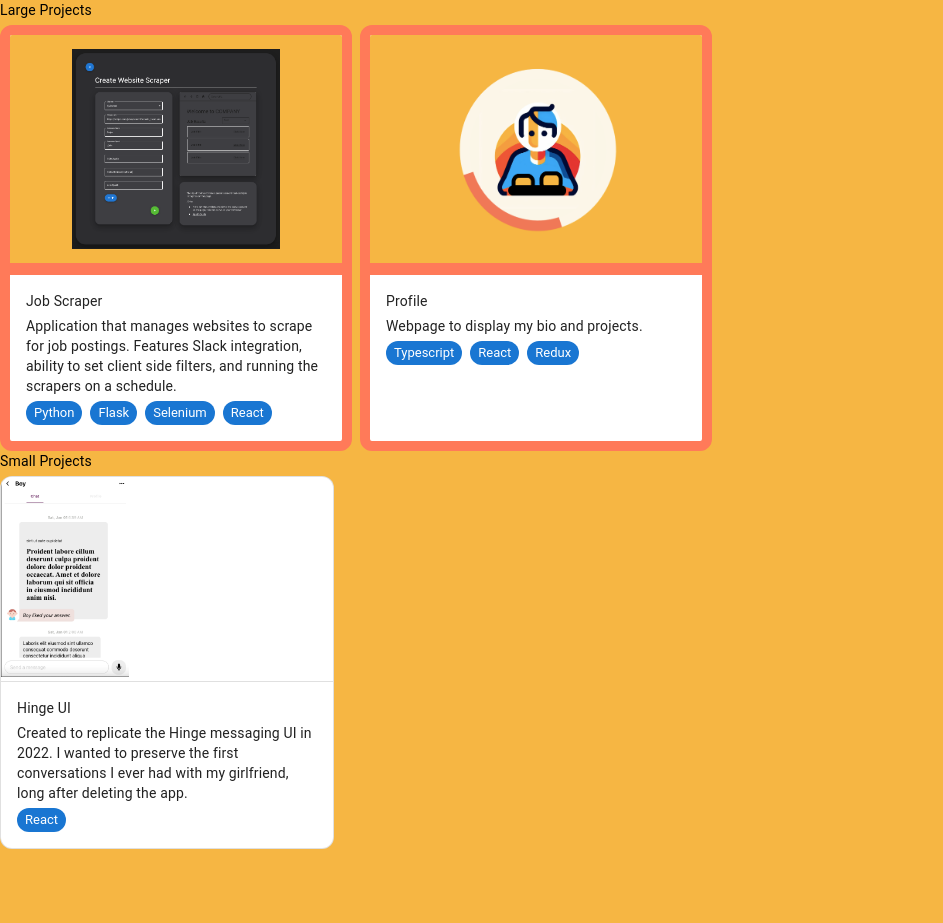
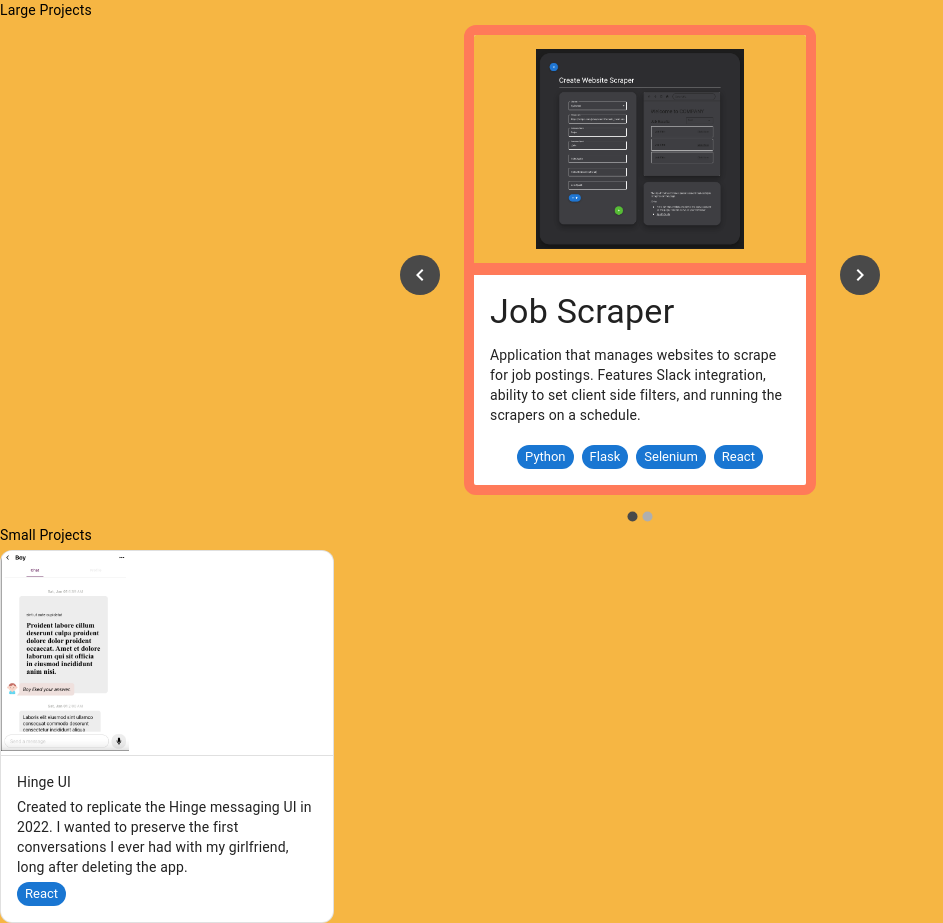
Before and after one commit to NateNi/nn-profile, a React (Vite) app: page / in a window 1280 px wide. Shown: the whole page, without its empty margins (0-943 px from the left). Before the commit the page ends 849 px from the top, so only its background shows below. Built offline with nearby package versions, Linux system fonts and the light colour scheme.

Commit message:
Implement carousel library for projects

```diff
--- a/package.json
+++ b/package.json
@@ -21,6 +21,7 @@
     "@reduxjs/toolkit": "^2.0.1",
     "react": "^18.2.0",
     "react-dom": "^18.2.0",
+    "react-material-ui-carousel": "^3.4.2",
     "react-redux": "^9.1.0"
   },
   "devDependencies": {
--- a/src/components/projects/index.tsx
+++ b/src/components/projects/index.tsx
@@ -8,6 +8,7 @@ import Chip from '@mui/material/Chip';
 import Stack from '@mui/material/Stack';
 import Divider from '@mui/material/Divider';
 import Typography from '@mui/material/Typography';
+import Carousel from 'react-material-ui-carousel'
 import "./projects.css";
 import JSCreate from './images/jobScraper/create.png';
 import HUIIntro from './images/hingeUI/intro.png';
@@ -45,24 +46,34 @@ export const Projects: FC = () => {
   return (
     <div>
       {projectsVisibility ? (
-        <Box className="projectsContainer">
+        <Box className="projectsContainer" sx={{width: '100%'}}>
           <Typography gutterBottom variant="body2">
             Large Projects
           </Typography>
-          <Stack direction="row" spacing={1}>
+          <Box sx={{width: '100%', display: 'flex', alignItems: 'center', justifyContent: 'center'}}>
+            <Carousel
+              autoPlay = {false}
+              animation="slide"
+              duration="450"
+              navButtonsAlwaysVisible={true}
+              sx={{width: "500px"}}
+            >
             {largeProjects.map((project) => (
-            <Card variant="outlined" sx={{ width: '332px', borderRadius: '12px', border: '10px solid #FF7A59'  }}>
+              <Box sx={{width: '100%', display: 'flex', justifyContent: 'center'}}>
+              <Card variant="outlined" sx={{ width: '332px', borderRadius: '12px', border: '10px solid #FF7A59', height: '450px', display: 'flex', flexDirection: 'column'  }}>
                 <Box sx={{backgroundColor: '#f6b643', display: 'flex', alignItems: 'center', justifyContent: 'center', padding: '14px'}}>
                   <img src={project['images'][0]} className="projectsScreenshot"/>
                 </Box>
                 <Divider sx={{border: '6px solid #FF7A59'}}/>
-              <Box sx={{ p: 2 }}>
-                <Typography gutterBottom variant="body2">
+                <Box sx={{ p: 2, display: 'flex', flexDirection: 'column', alignItems: 'center', justifyContent: 'space-between', flexGrow: 1 }}>
+                  <Box>
+                  <Typography gutterBottom variant="h4">
                     {project['title']}
                   </Typography>
                   <Typography gutterBottom variant="body2">
                     {project['description']}
                   </Typography>
+                  </Box>
                   <Stack direction="row" spacing={1}>
                     {project['techStack'].map((tech) => (
                       <Chip color="primary" label={tech} size="small" />
@@ -70,8 +81,10 @@ export const Projects: FC = () => {
                   </Stack>
                 </Box>
               </Card>
+              </Box>
             ))}
-          </Stack>
+            </Carousel>
+          </Box>
           <Typography gutterBottom variant="body2">
             Small Projects
           </Typography>
```
Also changed, not shown: 1 other file (tests, documents, lock files or other folders). Lines whose indentation alone changed are shown as unchanged.
